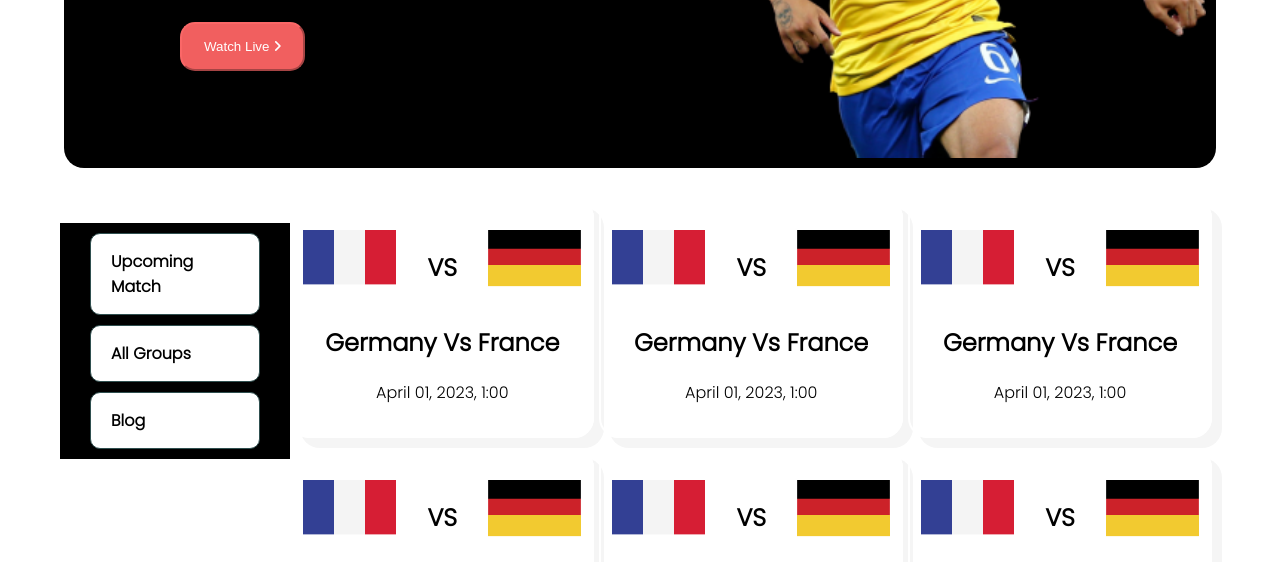
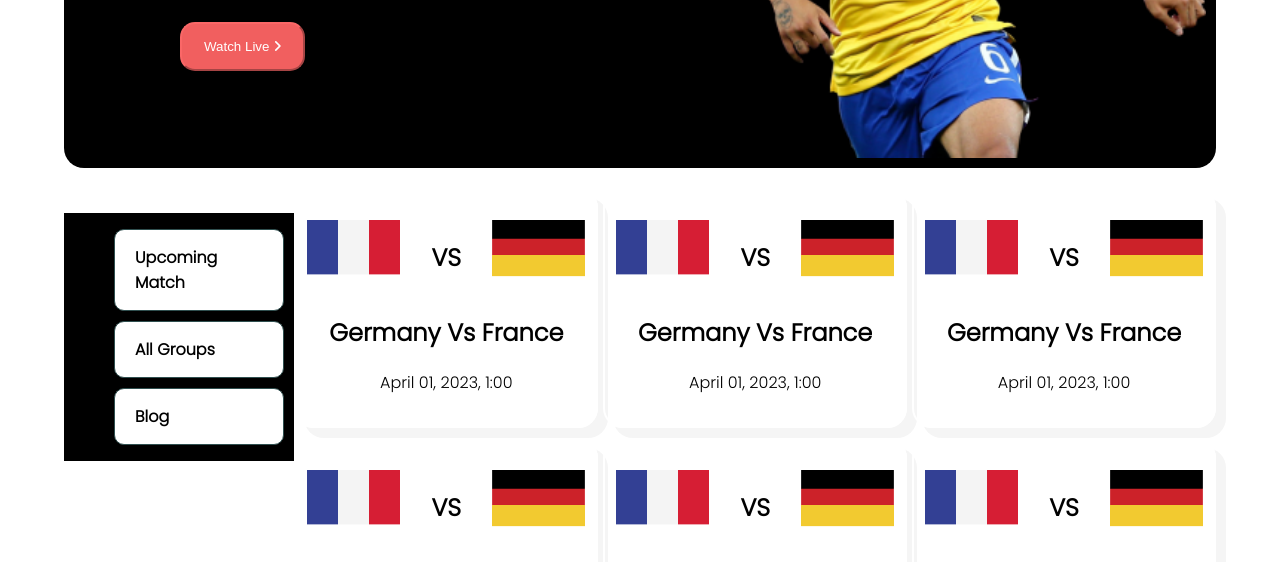
Before and after one commit to Nirob844/world-cup, a plain HTML site: page upcoming-match/upcomingmatch.html in a window 1280 px wide. Shown: the part 367-929 px from the top of the page. Drawn offline with Linux system fonts and the light colour scheme.

Commit message:
complete

```diff
--- a/styles-css/style.css
+++ b/styles-css/style.css
@@ -62,8 +62,7 @@ header{
 /* Blog Sectiona */
 #blog, #upcomming{
     width: 90%;
-    margin-top: 30px;
-    margin-left: 60px;
+   margin: 20px auto;
 }
 .blog{
     display: flex;
@@ -75,13 +74,16 @@ header{
     background-color: black;
     margin-top: 25px;
 }
+.blog-nav li{
+    list-style: none;
+}
 .blog-nav a{
     display: block;
     border: 1px solid darkslategray;
     border-radius: 10px;
     text-decoration: none;
     padding: 15px 20px;
-    margin: 10px 30px;
+    margin: 10px;
     background-color: white;
     color: black;
     font-weight:700;
--- a/upcoming-match/upcomingmatch.html
+++ b/upcoming-match/upcomingmatch.html
@@ -34,9 +34,11 @@
         <section id="blog">
             <div class="blog">
                 <div class="blog-nav">
-                    <a href="#upcomming" class="nav">Upcoming Match</a>
-                    <a href="" class="nav">All Groups</a>
-                    <a href="../index.html" class="nav">Blog</a>
+                    <ul>
+                        <li><a href="#upcomming" class="nav">Upcoming Match</a></li>
+                        <li><a href="" class="nav">All Groups</a></li>
+                        <li> <a href="../index.html" class="nav">Blog</a></li>
+                    </ul>
                 </div>
                 <div class="blog-body">
                     <div class="upcomming-content">
```
Also changed, not shown: index.html (+7 -2 lines).
